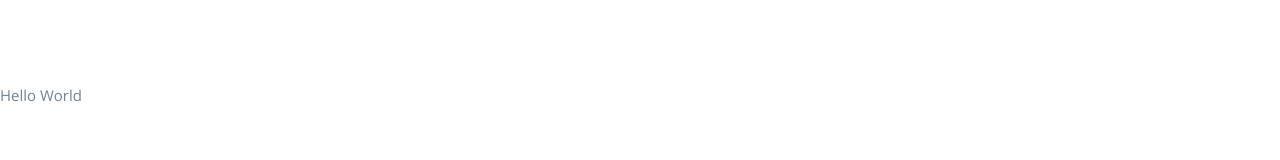
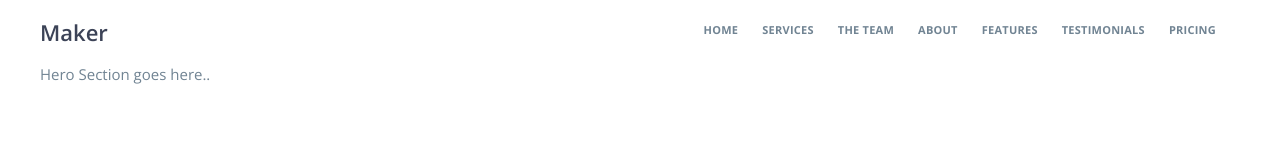
Before and after one commit to dsk90it/msd-2020, a React app: page / in a window 1280 px wide. Built offline with nearby package versions, Linux system fonts and the light colour scheme.

Commit message:
navbar completed

```diff
--- a/package.json
+++ b/package.json
@@ -10,6 +10,7 @@
 		"react": "16.12.0",
 		"react-dom": "16.12.0",
 		"react-scripts": "3.0.1",
+		"react-scroll": "^1.7.16",
 		"styled-components": "5.1.0"
 	},
 	"devDependencies": {
--- a/public/index.html
+++ b/public/index.html
@@ -10,7 +10,7 @@
 		<link rel="manifest" href="%PUBLIC_URL%/manifest.json" />
 		<link rel="shortcut icon" href="%PUBLIC_URL%/favicon.ico" />
 		<link
-			href="https://fonts.googleapis.com/css2?family=Open+Sans:ital,wght@0,300;0,400;0,600;1,300&display=swap"
+			href="https://fonts.googleapis.com/css2?family=Open+Sans:ital,wght@0,400;0,600;0,700;1,300&display=swap"
 			rel="stylesheet"
 		/>
 		<title>Maker</title>
--- /dev/null
+++ b/src/components/hero.js
@@ -0,0 +1,7 @@
+import React from 'react'
+
+const Hero = () => {
+	return 'Hero Section goes here..'
+}
+
+export default Hero
--- /dev/null
+++ b/src/components/navbar.js
@@ -0,0 +1,301 @@
+import React, { Component } from 'react'
+import Scroll from 'react-scroll'
+import styled from 'styled-components'
+import { theme, Container, listUnstyled, xs, sm } from '../styles/theme'
+
+const LinkScroll = Scroll.Link
+
+const NavWrapper = styled.nav`
+	position: fixed;
+	top: 0;
+	right: 0;
+	left: 0;
+	min-height: 64px;
+	display: flex;
+	align-items: center;
+	flex-direction: row;
+	z-index: 10;
+
+	.hamburger-icon {
+		display: inline-block;
+		vertical-align: middle;
+		margin-top: -4px;
+
+		i {
+			display: inline-block;
+			vertical-align: middle;
+			width: 20px;
+			height: 2px;
+			position: relative;
+			background-color: ${theme.secondary};
+			font-style: normal;
+
+			&:before,
+			&:after {
+				content: '';
+				position: absolute;
+				left: 0px;
+				width: 20px;
+				height: 2px;
+				background-color: ${theme.secondary};
+			}
+
+			&:before {
+				top: -6px;
+			}
+
+			&:after {
+				bottom: -6px;
+			}
+		}
+	}
+
+	.logo {
+		display: inline-block;
+		font-size: 22px;
+		color: ${theme.secondary};
+		font-weight: ${theme.semiBold};
+	}
+
+	ul {
+		display: flex;
+		${listUnstyled};
+		font-weight: ${theme.bold};
+		text-transform: ${theme.textUppercase};
+		font-size: 11px;
+		letter-spacing: 0.25px;
+
+		li {
+			margin-right: 24px;
+
+			a {
+				display: inline-block;
+				color: ${theme.baseColor};
+				padding-bottom: 4px;
+				border-bottom: 2px solid transparent;
+				cursor: pointer;
+
+				&.active {
+					color: ${theme.secondary};
+					border-bottom-color: ${theme.blueLight};
+				}
+			}
+		}
+
+		${xs} {
+			flex-wrap: wrap;
+			flex-direction: column;
+			background-color: ${theme.secondary};
+			position: absolute;
+			top: 100%;
+			left: 0;
+			right: 0;
+
+			&.hide {
+				display: none;
+			}
+
+			&.show {
+				display: block;
+			}
+
+			li {
+				margin-right: 0;
+
+				a {
+					border-top: 1px solid #525b73;
+					border-bottom: 0;
+					padding: 12px;
+					display: block;
+
+					&.active {
+						color: ${theme.white};
+					}
+				}
+			}
+		}
+	}
+
+	/* Fixed */
+	&.fixed {
+		background-color: ${theme.secondary};
+		transition: all 0.3s;
+
+		.logo {
+			color: ${theme.white};
+		}
+
+		.hamburger-icon {
+			i {
+				background-color: ${theme.white};
+
+				:before,
+				:after {
+					background-color: ${theme.white};
+				}
+			}
+		}
+
+		li {
+			a {
+				&.active {
+					color: ${theme.white};
+					border-bottom: 0;
+				}
+			}
+		}
+	}
+`
+const NavContainer = styled(Container)`
+	display: flex;
+	align-items: center;
+	flex-direction: row;
+`
+const HeaderLeft = styled.div`
+	display: flex;
+	align-items: center;
+
+	${xs} {
+		width: 100%;
+		justify-content: space-between;
+	}
+
+	${sm} {
+		.hamburger-icon {
+			display: none;
+		}
+	}
+`
+
+const HeaderRight = styled.div`
+	margin-left: auto;
+	display: flex;
+	align-items: center;
+`
+
+const mobileMenu = () => {
+	const menu = document.querySelector('#headerMenu')
+
+	if (menu.classList.contains('hide')) {
+		menu.classList.remove('hide')
+		menu.classList.add('show')
+	} else {
+		closeMenu()
+	}
+}
+
+const closeMenu = () => {
+	const menu = document.querySelector('#headerMenu')
+	menu.classList.add('hide')
+	menu.classList.remove('show')
+}
+
+class Navbar extends Component {
+	render() {
+		return (
+			<NavWrapper>
+				<NavContainer>
+					<HeaderLeft>
+						<a className="logo" href="/">
+							Maker
+						</a>
+						<div className="hamburger-icon" onClick={mobileMenu}>
+							<i />
+						</div>
+					</HeaderLeft>
+
+					<HeaderRight>
+						<ul id="headerMenu" className="hide">
+							<li>
+								<LinkScroll
+									activeClass="active"
+									to="home"
+									spy={true}
+									smooth={true}
+									duration={500}
+									onClick={closeMenu}
+								>
+									Home
+								</LinkScroll>
+							</li>
+							<li>
+								<LinkScroll
+									activeClass="active"
+									to="services"
+									spy={true}
+									smooth={true}
+									duration={500}
+									onClick={closeMenu}
+								>
+									Services
+								</LinkScroll>
+							</li>
+							<li>
+								<LinkScroll
+									activeClass="active"
+									to="team"
+									spy={true}
+									smooth={true}
+									duration={500}
+									onClick={closeMenu}
+								>
+									The Team
+								</LinkScroll>
+							</li>
+							<li>
+								<LinkScroll
+									activeClass="active"
+									to="about"
+									spy={true}
+									smooth={true}
+									duration={500}
+									onClick={closeMenu}
+								>
+									About
+								</LinkScroll>
+							</li>
+							<li>
+								<LinkScroll
+									activeClass="active"
+									to="features"
+									spy={true}
+									smooth={true}
+									duration={500}
+									onClick={closeMenu}
+								>
+									Features
+								</LinkScroll>
+							</li>
+							<li>
+								<LinkScroll
+									activeClass="active"
+									to="testimonials"
+									spy={true}
+									smooth={true}
+									duration={500}
+									onClick={closeMenu}
+								>
+									Testimonials
+								</LinkScroll>
+							</li>
+							<li>
+								<LinkScroll
+									activeClass="active"
+									to="pricing"
+									spy={true}
+									smooth={true}
+									duration={500}
+									onClick={closeMenu}
+								>
+									Pricing
+								</LinkScroll>
+							</li>
+						</ul>
+					</HeaderRight>
+				</NavContainer>
+			</NavWrapper>
+		)
+	}
+}
+
+export default Navbar
--- /dev/null
+++ b/src/helpers/navScroll.js
@@ -0,0 +1,11 @@
+export const navScrollListener = ({ bannerHeight = 72 }) => {
+	let navbar = document.querySelector('nav')
+	let element = document.scrollingElement || document.documentElement
+	let scroll = element.scrollTop
+
+	if (scroll >= bannerHeight) {
+		navbar && navbar.classList.add('fixed')
+	} else {
+		navbar && navbar.classList.remove('fixed')
+	}
+}
--- a/src/pages/home.js
+++ b/src/pages/home.js
@@ -1,14 +1,51 @@
 import React, { Component, Fragment } from 'react'
+import { Element } from 'react-scroll'
+
+// Styles
 import GlobalStyle from '../styles/globals'
-import { ContentWrapper } from '../styles/theme'
+import { ContentWrapper, Container } from '../styles/theme'
+
+// Helpers
+import { navScrollListener } from '../helpers/navScroll'
+
+// Components
+import NavBar from '../components/navbar'
+import Hero from '../components/hero'
 
 class Home extends Component {
+	componentDidMount() {
+		document.addEventListener('scroll', navScrollListener)
+	}
+
+	componentWillUnmount() {
+		document.removeEventListener('scroll', navScrollListener)
+	}
+
 	render() {
 		return (
 			<Fragment>
 				<GlobalStyle />
+
+				<NavBar />
+
 				<ContentWrapper>
-					<p>Hello World</p>
+					<Container>
+						<Element name="home">
+							<Hero />
+						</Element>
+
+						<Element name="services"></Element>
+
+						<Element name="team"></Element>
+
+						<Element name="about"></Element>
+
+						<Element name="features"></Element>
+
+						<Element name="testimonials"></Element>
+
+						<Element name="pricing"></Element>
+					</Container>
 				</ContentWrapper>
 			</Fragment>
 		)
--- a/src/styles/theme.js
+++ b/src/styles/theme.js
@@ -33,6 +33,7 @@ export const theme = {
 	regular: 400,
 	light: 300,
 	semiBold: 600,
+	bold: 700,
 
 	baseColor: '#718493',
 	secondary: '#3c4357',
@@ -70,7 +71,7 @@ export const Container = styled.div`
 `
 export const ContentWrapper = styled.div`
 	${clearFix};
-	padding-top: 70px;
+	padding-top: 64px;
 `
 
 // TYPOGRAPHY
```
Also changed, not shown: src/components/header.js (deleted), 1 other file.
